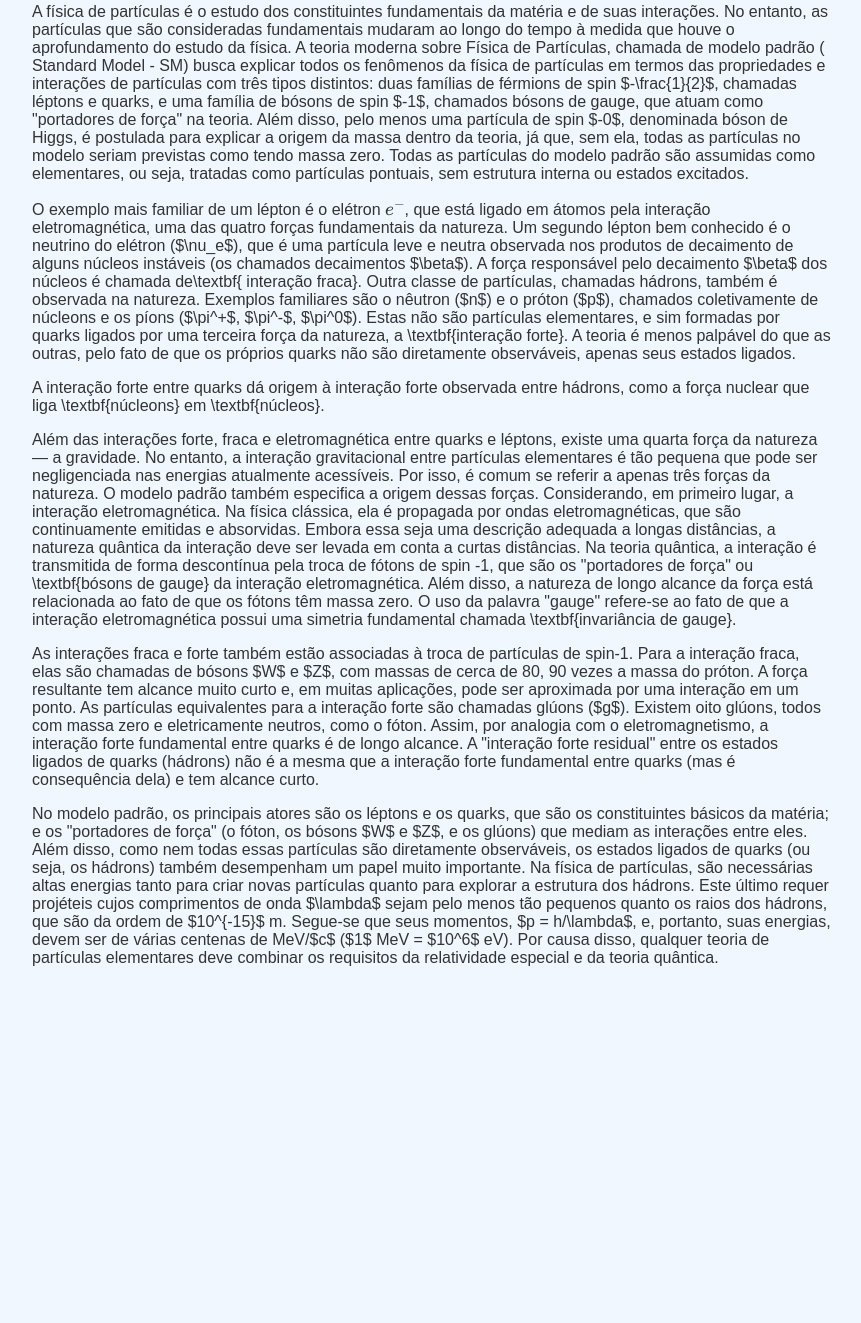
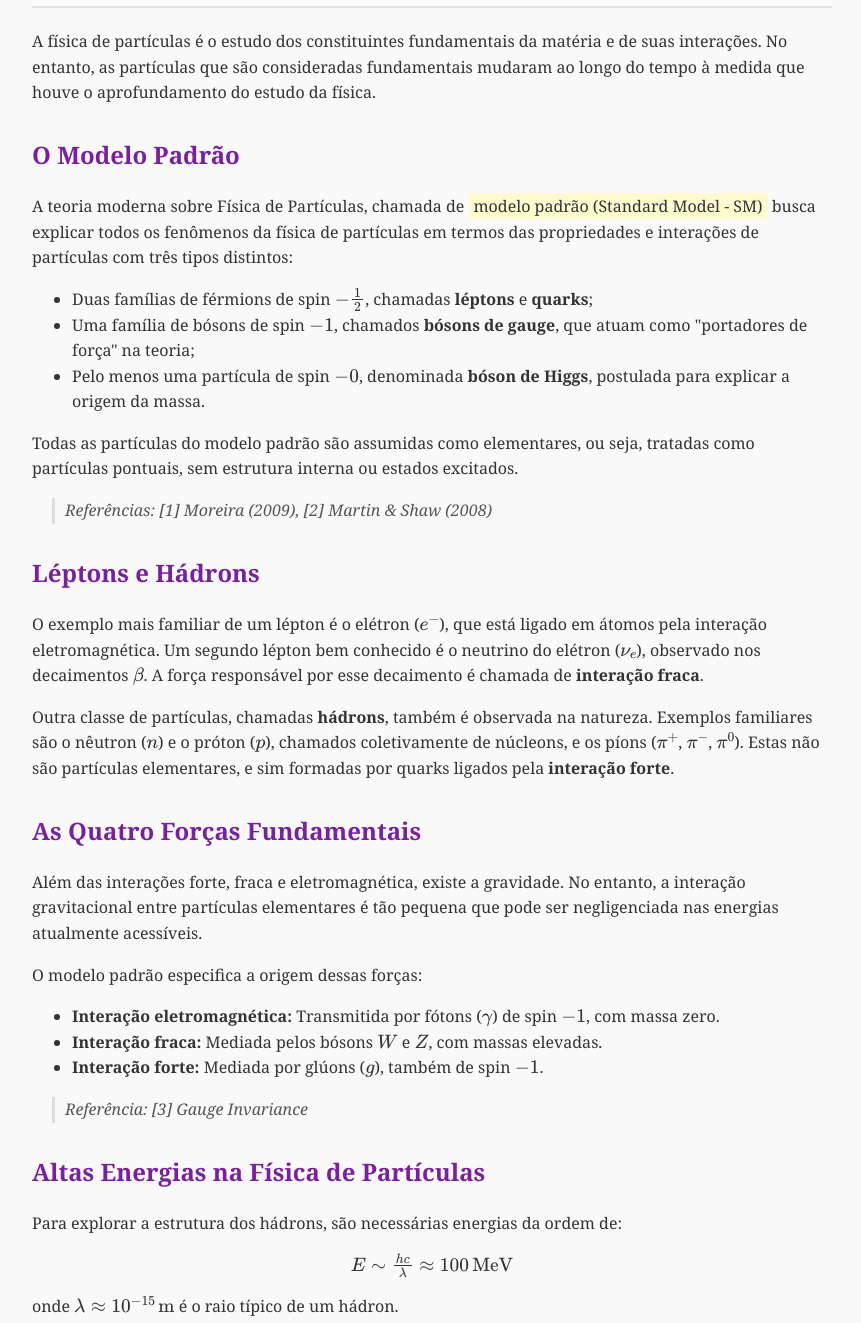
Before and after one commit to AmyRoxanne/amyroxanne.github.io, a plain HTML site: page index.html in a window 1280 px wide. Shown: the part 97-1420 px from the top of the page, without its empty margins (208-1069 px from the left). Before the commit the page ends 1100 px from the top, so only its background shows below. Drawn offline with nearby package versions, Linux system fonts and the light colour scheme.

Commit message:
Update index.html

```diff
--- a/index.html
+++ b/index.html
@@ -1,45 +1,86 @@
 <!DOCTYPE html>
-<html>
+<html lang="pt-BR">
 <head>
+    <meta charset="UTF-8">
+    <meta name="viewport" content="width=device-width, initial-scale=1.0">
+    <title>Física de Partículas | AmyRoxanne</title>
+    <!-- MathJax -->
+    <script src="https://polyfill.io/v3/polyfill.min.js?features=es6"></script>
+    <script id="MathJax-script" async src="https://cdn.jsdelivr.net/npm/mathjax@3/es5/tex-mml-chtml.js"></script>
+    <!-- CSS Personalizado -->
     <style>
         body {
-        background-color: #f0f7ff;  /* Azul clarinho */
-        font-family: 'Arial', sans-serif;
+            font-family: 'Georgia', serif;
+            line-height: 1.6;
             color: #333;
             max-width: 800px;
-        margin: 0 auto;  /* Centraliza o conteúdo */
+            margin: 0 auto;
             padding: 20px;
+            background-color: #f9f9f9;
         }
         h1 {
-        color: #ff6b6b;  /* Rosa coral */
+            color: #6a0dad;
             text-align: center;
+            border-bottom: 2px solid #e0e0e0;
+            padding-bottom: 10px;
         }
-    /* Estilo para equações LaTeX */
-    .equation {
-        background-color: #fff;
-        padding: 10px;
-        border-radius: 5px;
-        box-shadow: 0 2px 5px rgba(0,0,0,0.1);
+        h2 {
+            color: #7b1fa2;
+            margin-top: 30px;
+        }
+        .citation {
+            font-style: italic;
+            color: #555;
+            margin-left: 20px;
+            border-left: 3px solid #ddd;
+            padding-left: 10px;
+        }
+        .highlight {
+            background-color: #fffacd;
+            padding: 2px 5px;
+            border-radius: 3px;
         }
     </style>
-    <title>Meu Site com LaTeX</title>
-    <!-- Adiciona MathJax para renderizar LaTeX -->
-    <script src="https://polyfill.io/v3/polyfill.min.js?features=es6"></script>
-    <script id="MathJax-script" async src="https://cdn.jsdelivr.net/npm/mathjax@3/es5/tex-mml-chtml.js"></script>
 </head>
 <body>
     <h1>Física de Partículas</h1>
-    <p>A física de partículas é o estudo dos constituintes fundamentais da matéria e de suas interações. No entanto, as partículas que são consideradas fundamentais mudaram ao longo do tempo à medida que houve o aprofundamento do estudo da física. A teoria moderna sobre Física de Partículas, chamada de modelo padrão ( Standard Model - SM) busca explicar todos os fenômenos da física de partículas em termos das propriedades e interações de partículas com três tipos distintos: duas famílias de férmions de spin $-\frac{1}{2}$, chamadas léptons e quarks, e uma família de bósons de spin $-1$, chamados bósons de gauge, que atuam como "portadores de força" na teoria. Além disso, pelo menos uma partícula de spin $-0$, denominada bóson de Higgs, é postulada para explicar a origem da massa dentro da teoria, já que, sem ela, todas as partículas no modelo seriam previstas como tendo massa zero. Todas as partículas do modelo padrão são assumidas como elementares, ou seja, tratadas como partículas pontuais, sem estrutura interna ou estados excitados.</p>
-<p>O exemplo mais familiar de um lépton é o elétron \(e^-\), que está ligado em átomos pela interação eletromagnética, uma das quatro forças fundamentais da natureza. Um segundo lépton bem conhecido é o neutrino do elétron ($\nu_e$), que é uma partícula leve e neutra observada nos produtos de decaimento de alguns núcleos instáveis (os chamados decaimentos $\beta$). A força responsável pelo decaimento $\beta$ dos núcleos é chamada de\textbf{ interação fraca}. Outra classe de partículas, chamadas hádrons, também é observada na natureza. Exemplos familiares são o nêutron ($n$) e o próton ($p$), chamados coletivamente de núcleons e os píons ($\pi^+$, $\pi^-$, $\pi^0$). Estas não são partículas elementares, e sim formadas por quarks ligados por uma terceira força da natureza, a \textbf{interação forte}. A teoria é menos palpável do que as outras, pelo fato de que os próprios quarks não são diretamente observáveis, apenas seus estados ligados.</p>
 
-<p>A interação forte entre quarks dá origem à interação forte observada entre hádrons, como a força nuclear que liga \textbf{núcleons} em \textbf{núcleos}.</p>
+    <p>A física de partículas é o estudo dos constituintes fundamentais da matéria e de suas interações. No entanto, as partículas que são consideradas fundamentais mudaram ao longo do tempo à medida que houve o aprofundamento do estudo da física.</p>
 
-<p>Além das interações forte, fraca e eletromagnética entre quarks e léptons, existe uma quarta força da natureza — a gravidade. No entanto, a interação gravitacional entre partículas elementares é tão pequena que pode ser negligenciada nas energias atualmente acessíveis. Por isso, é comum se referir a apenas três forças da natureza. O modelo padrão também especifica a origem dessas forças. Considerando, em primeiro lugar, a interação eletromagnética. Na física clássica, ela é propagada por ondas eletromagnéticas, que são continuamente emitidas e absorvidas. Embora essa seja uma descrição adequada a longas distâncias, a natureza quântica da interação deve ser levada em conta a curtas distâncias. Na teoria quântica, a interação é transmitida de forma descontínua pela troca de fótons de spin -1, que são os "portadores de força" ou \textbf{bósons de gauge} da interação eletromagnética. Além disso, a natureza de longo alcance da força está relacionada ao fato de que os fótons têm massa zero. O uso da palavra "gauge" refere-se ao fato de que a interação eletromagnética possui uma simetria fundamental chamada \textbf{invariância de gauge}.</p>
+    <h2>O Modelo Padrão</h2>
+    <p>A teoria moderna sobre Física de Partículas, chamada de <span class="highlight">modelo padrão (Standard Model - SM)</span> busca explicar todos os fenômenos da física de partículas em termos das propriedades e interações de partículas com três tipos distintos:</p>
+    <ul>
+        <li>Duas famílias de férmions de spin \(-\frac{1}{2}\), chamadas <strong>léptons</strong> e <strong>quarks</strong>;</li>
+        <li>Uma família de bósons de spin \(-1\), chamados <strong>bósons de gauge</strong>, que atuam como "portadores de força" na teoria;</li>
+        <li>Pelo menos uma partícula de spin \(-0\), denominada <strong>bóson de Higgs</strong>, postulada para explicar a origem da massa.</li>
+    </ul>
 
-<p>As interações fraca e forte também estão associadas à troca de partículas de spin-1. Para a interação fraca, elas são chamadas de bósons $W$ e $Z$, com massas de cerca de 80, 90 vezes a massa do próton. A força resultante tem alcance muito curto e, em muitas aplicações, pode ser aproximada por uma interação em um ponto. As partículas equivalentes para a interação forte são chamadas glúons ($g$). Existem oito glúons, todos com massa zero e eletricamente neutros, como o fóton. Assim, por analogia com o eletromagnetismo, a interação forte fundamental entre quarks é de longo alcance. A "interação forte residual" entre os estados ligados de quarks (hádrons) não é a mesma que a interação forte fundamental entre quarks (mas é consequência dela) e tem alcance curto.</p>
+    <p>Todas as partículas do modelo padrão são assumidas como elementares, ou seja, tratadas como partículas pontuais, sem estrutura interna ou estados excitados.</p>
 
-<p>No modelo padrão, os principais atores são os léptons e os quarks, que são os constituintes básicos da matéria; e os "portadores de força" (o fóton, os bósons $W$ e $Z$, e os glúons) que mediam as interações entre eles. Além disso, como nem todas essas partículas são diretamente observáveis, os estados ligados de quarks (ou seja, os hádrons) também desempenham um papel muito importante.
+    <div class="citation">Referências: [1] Moreira (2009), [2] Martin & Shaw (2008)</div>
 
-Na física de partículas, são necessárias altas energias tanto para criar novas partículas quanto para explorar a estrutura dos hádrons. Este último requer projéteis cujos comprimentos de onda $\lambda$ sejam pelo menos tão pequenos quanto os raios dos hádrons, que são da ordem de $10^{-15}$ m. Segue-se que seus momentos, $p = h/\lambda$, e, portanto, suas energias, devem ser de várias centenas de MeV/$c$ ($1$ MeV = $10^6$ eV). Por causa disso, qualquer teoria de partículas elementares deve combinar os requisitos da relatividade especial e da teoria quântica.</p>
+    <h2>Léptons e Hádrons</h2>
+    <p>O exemplo mais familiar de um lépton é o elétron (\(e^-\)), que está ligado em átomos pela interação eletromagnética. Um segundo lépton bem conhecido é o neutrino do elétron (\(\nu_e\)), observado nos decaimentos \(\beta\). A força responsável por esse decaimento é chamada de <strong>interação fraca</strong>.</p>
+
+    <p>Outra classe de partículas, chamadas <strong>hádrons</strong>, também é observada na natureza. Exemplos familiares são o nêutron (\(n\)) e o próton (\(p\)), chamados coletivamente de núcleons, e os píons (\(\pi^+\), \(\pi^-\), \(\pi^0\)). Estas não são partículas elementares, e sim formadas por quarks ligados pela <strong>interação forte</strong>.</p>
+
+    <h2>As Quatro Forças Fundamentais</h2>
+    <p>Além das interações forte, fraca e eletromagnética, existe a gravidade. No entanto, a interação gravitacional entre partículas elementares é tão pequena que pode ser negligenciada nas energias atualmente acessíveis.</p>
+
+    <p>O modelo padrão especifica a origem dessas forças:</p>
+    <ul>
+        <li><strong>Interação eletromagnética:</strong> Transmitida por fótons (\(\gamma\)) de spin \(-1\), com massa zero.</li>
+        <li><strong>Interação fraca:</strong> Mediada pelos bósons \(W\) e \(Z\), com massas elevadas.</li>
+        <li><strong>Interação forte:</strong> Mediada por glúons (\(g\)), também de spin \(-1\).</li>
+    </ul>
+
+    <div class="citation">Referência: [3] Gauge Invariance</div>
+
+    <h2>Altas Energias na Física de Partículas</h2>
+    <p>Para explorar a estrutura dos hádrons, são necessárias energias da ordem de:</p>
+    <p style="text-align: center;">
+        \( E \sim \frac{hc}{\lambda} \approx 100\,\text{MeV} \)
+    </p>
+    <p>onde \(\lambda \approx 10^{-15}\,\text{m}\) é o raio típico de um hádron.</p>
 </body>
 </html>
```
Lines whose indentation alone changed are shown as unchanged.
